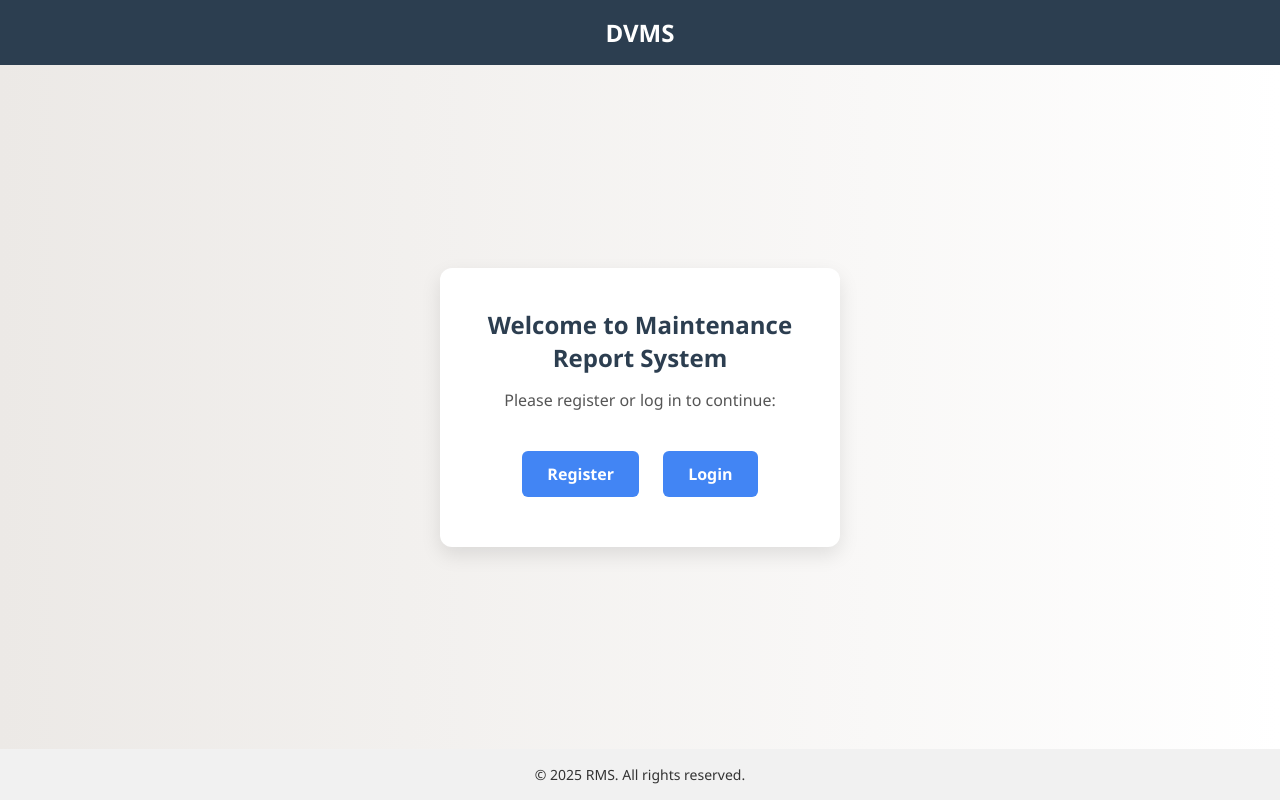
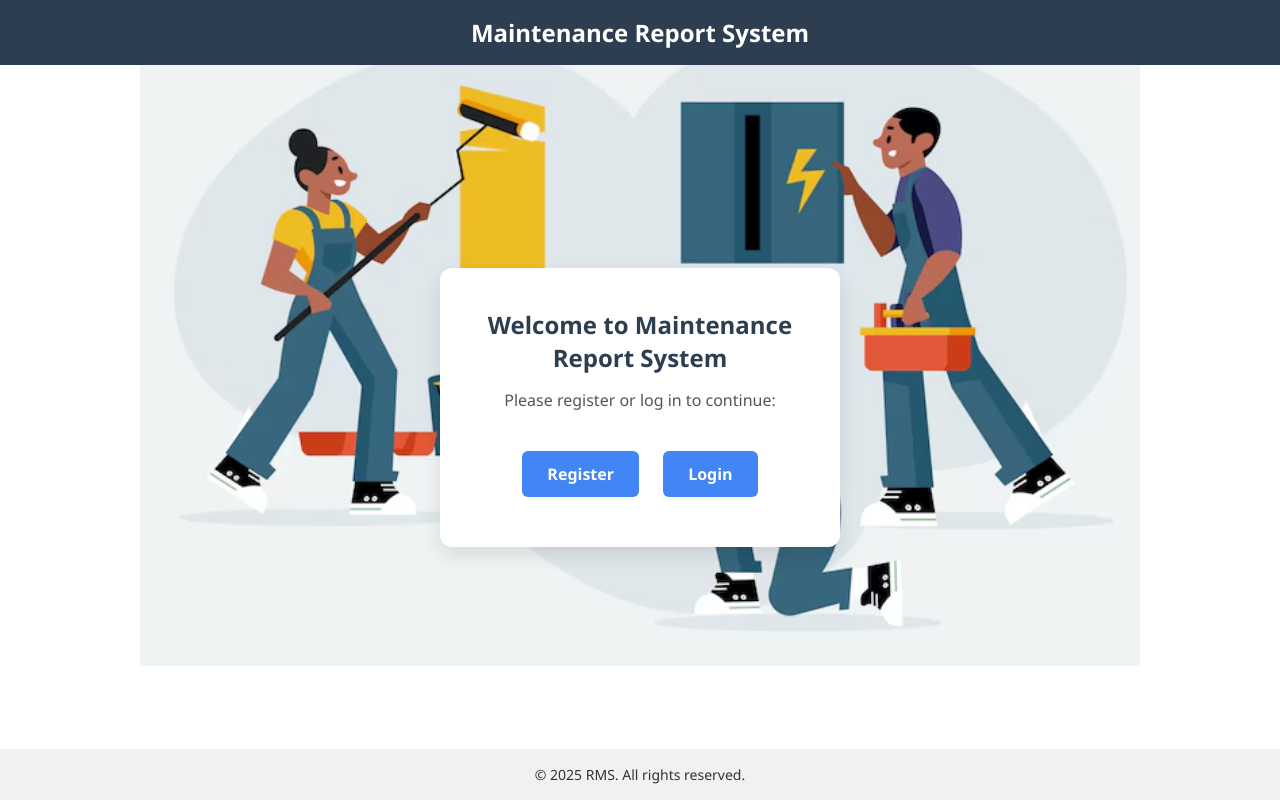
Before and after one commit to fathehaharis/MAINTENANCEREPORTSYSTEM, a PHP site: page /layout.php in a window 1280 px wide. Run offline with PHP 8.4, Linux system fonts and the light colour scheme.

Commit message:
background

```diff
--- a/mmdb/layout.php
+++ b/mmdb/layout.php
@@ -19,7 +19,9 @@ $role = $_SESSION['role'] ?? 'guest';
         }
 
 body {
-            background: linear-gradient(to right, #ece9e6, #ffffff);
+    background: url('uploads/background.avif') no-repeat center top fixed;
+    background-size: 1000px auto;
+    background-repeat: no-repeat;
     min-height: 100vh;
     display: flex;
     flex-direction: column;
@@ -94,9 +96,10 @@ $role = $_SESSION['role'] ?? 'guest';
 </head>
 <body>
 
-<header>DVMS</header>
+<header>Maintenance Report System</header>
 
 <main>
+
     <div class="login-container">
         <h2>Welcome to Maintenance Report System</h2>
         <p>Please register or log in to continue:</p>
--- a/mmdb/login.php
+++ b/mmdb/login.php
@@ -69,13 +69,16 @@ if ($_SERVER['REQUEST_METHOD'] === 'POST') {
         }
 
 body {
-            background: linear-gradient(to right, #ece9e6, #ffffff);
+    background: url('uploads/background.avif') no-repeat center top fixed;
+    background-size: 1000px auto;
+    background-repeat: no-repeat;
     min-height: 100vh;
     display: flex;
     flex-direction: column;
     justify-content: space-between;
     color: #333;
 }
+
 
         header {
             background-color: #2c3e50;
--- a/mmdb/register.php
+++ b/mmdb/register.php
@@ -54,13 +54,16 @@ if ($_SERVER['REQUEST_METHOD'] === 'POST') {
     <style>
         * { box-sizing: border-box; margin: 0; padding: 0; font-family: 'Segoe UI', Tahoma, Geneva, Verdana, sans-serif; }
 body {
-            background: linear-gradient(to right, #ece9e6, #ffffff);
+    background: url('uploads/background.avif') no-repeat center top fixed;
+    background-size: 1000px auto;
+    background-repeat: no-repeat;
     min-height: 100vh;
     display: flex;
     flex-direction: column;
     justify-content: space-between;
     color: #333;
 }
+
         header {
             background-color: #2c3e50;
             color: #fff;
```
Also changed, not shown: mmdb/uploads/background.avif (added). Lines whose indentation alone changed are shown as unchanged.
